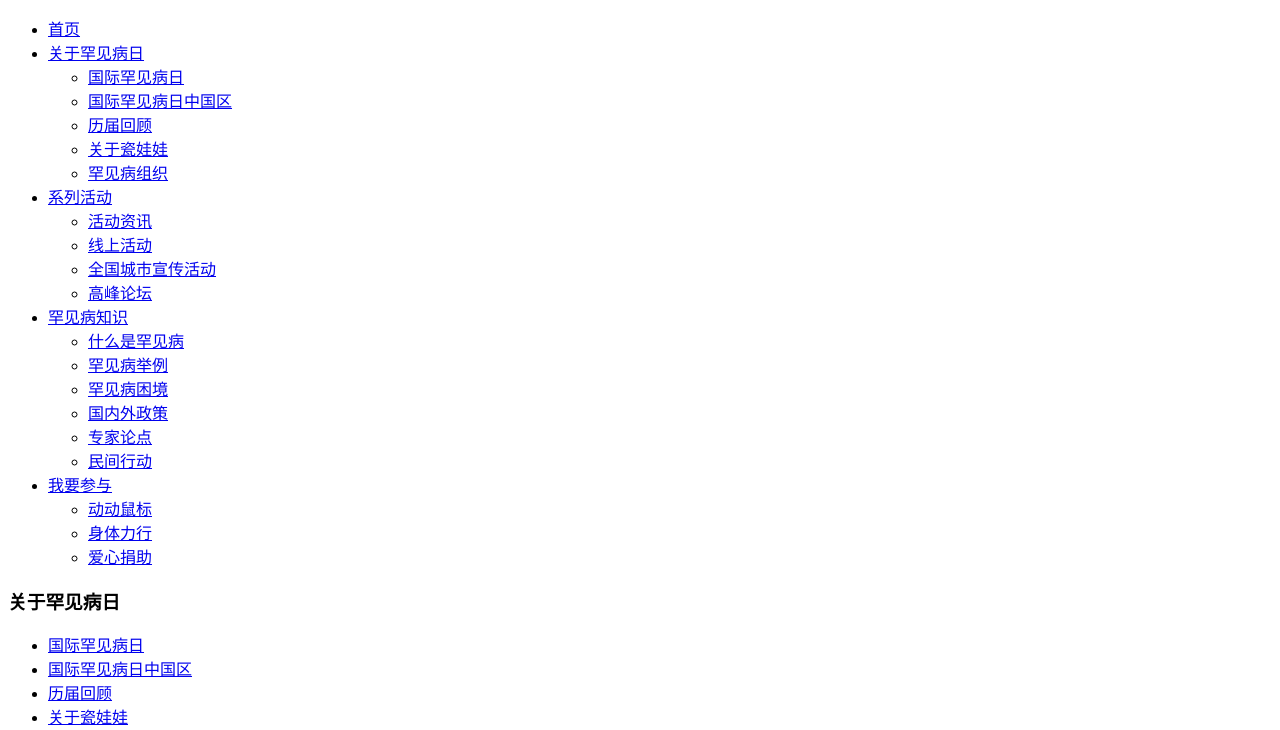
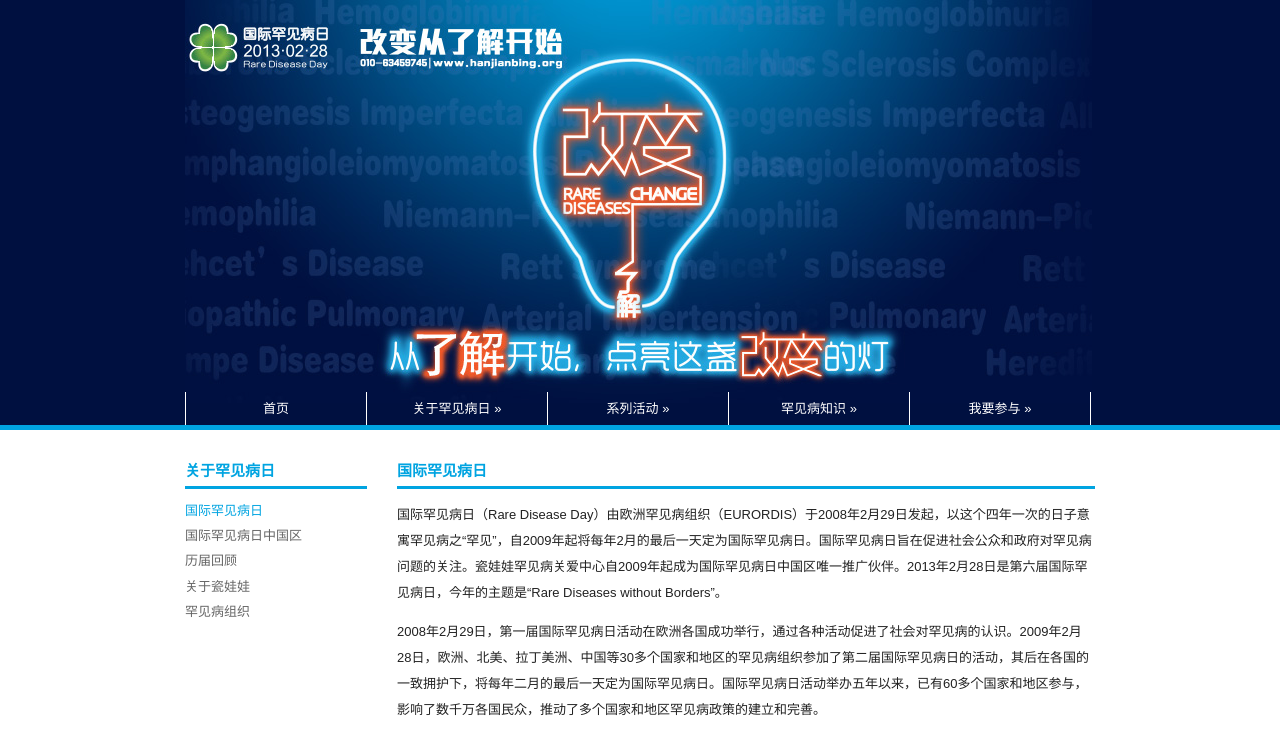
Before and after one commit to coolzilj/rare-disease-day, a plain HTML site: page about/international.html in a window 1280 px wide. Shown: the top 730 px of the page. Drawn offline with Linux system fonts and the light colour scheme; the site is published under a folder, as on GitHub Pages, so addresses that start at the root find nothing.

Commit message:
relative path

```diff
--- a/about/international.html
+++ b/about/international.html
@@ -12,52 +12,52 @@
 
     <!-- Place favicon.ico and apple-touch-icon.png in the root directory -->
 
-    <link rel="stylesheet" href="../../css/normalize.css">
-    <link rel="stylesheet" href="../../css/fancybox.css">
-    <link rel="stylesheet" href="../../css/main.css">
-    <script src="../../js/vendor/modernizr-2.6.2.min.js"></script>
+    <link rel="stylesheet" href="../css/normalize.css">
+    <link rel="stylesheet" href="../css/fancybox.css">
+    <link rel="stylesheet" href="../css/main.css">
+    <script src="../js/vendor/modernizr-2.6.2.min.js"></script>
   </head>
   <body>
     <div class="header">
       <div class="container">
         <ul class="nav sf-menu clearfix">
-          <li class="first_layout"><a class="first_layout" href="/index.html">首页</a></li>
+          <li class="first_layout"><a class="first_layout" href="../index.html">首页</a></li>
           <li class="first_layout">
-            <a class="first_layout" href="/about/international.html">关于罕见病日</a>
+            <a class="first_layout" href="../about/international.html">关于罕见病日</a>
             <ul>
-              <li><a href="/about/international.html">国际罕见病日</a></li>
-              <li><a href="/about/china.html">国际罕见病日中国区</a></li>
-              <li><a href="/about/history.html">历届回顾</a></li>
-              <li><a href="/about/ciwawa.html">关于瓷娃娃</a></li>
-              <li><a href="/about/organization.html">罕见病组织</a></li>
+              <li><a href="../about/international.html">国际罕见病日</a></li>
+              <li><a href="../about/china.html">国际罕见病日中国区</a></li>
+              <li><a href="../about/history.html">历届回顾</a></li>
+              <li><a href="../about/ciwawa.html">关于瓷娃娃</a></li>
+              <li><a href="../about/organization.html">罕见病组织</a></li>
             </ul>
           </li>
           <li class="first_layout">
-            <a class="first_layout" href="/activity/information.html">系列活动</a>
+            <a class="first_layout" href="../activity/information.html">系列活动</a>
             <ul>
-              <li><a href="/activity/information.html">活动资讯</a></li>
-              <li><a href="/activity/online.html">线上活动</a></li>
-              <li><a href="/activity/city.html">全国城市宣传活动</a></li>
-              <li><a href="/activity/forum.html">高峰论坛</a></li>
+              <li><a href="../activity/information.html">活动资讯</a></li>
+              <li><a href="../activity/online.html">线上活动</a></li>
+              <li><a href="../activity/city.html">全国城市宣传活动</a></li>
+              <li><a href="../activity/forum.html">高峰论坛</a></li>
             </ul>
           </li>
           <li class="first_layout">
-            <a class="first_layout" href="/knowledge/what.html">罕见病知识</a>
+            <a class="first_layout" href="../knowledge/what.html">罕见病知识</a>
             <ul>
-              <li><a href="/knowledge/what.html">什么是罕见病</a></li>
-              <li><a href="/knowledge/example.html">罕见病举例</a></li>
-              <li><a href="/knowledge/dilemma.html">罕见病困境</a></li>
-              <li><a href="/knowledge/policy.html">国内外政策</a></li>
-              <li><a href="/knowledge/expert.html">专家论点</a></li>
-              <li><a href="/knowledge/folk.html">民间行动</a></li>
+              <li><a href="../knowledge/what.html">什么是罕见病</a></li>
+              <li><a href="../knowledge/example.html">罕见病举例</a></li>
+              <li><a href="../knowledge/dilemma.html">罕见病困境</a></li>
+              <li><a href="../knowledge/policy.html">国内外政策</a></li>
+              <li><a href="../knowledge/expert.html">专家论点</a></li>
+              <li><a href="../knowledge/folk.html">民间行动</a></li>
             </ul>
           </li>
           <li class="last first_layout">
-            <a class="first_layout" href="/participate/mouse">我要参与</a>
+            <a class="first_layout" href="../participate/mouse">我要参与</a>
             <ul>
-              <li><a href="/participate/mouse">动动鼠标</a></li>
-              <li><a href="/participate/action">身体力行</a></li>
-              <li><a href="/participate/donate">爱心捐助</a></li>
+              <li><a href="../participate/mouse">动动鼠标</a></li>
+              <li><a href="../participate/action">身体力行</a></li>
+              <li><a href="../participate/donate">爱心捐助</a></li>
             </ul>
           </li>
         </ul>
@@ -69,11 +69,11 @@
           <div class="nav">
             <h3 class="title">关于罕见病日</h3>
             <ul>
-              <li class="current"><a href="/about/international.html">国际罕见病日</a></li>
-              <li><a href="/about/china.html">国际罕见病日中国区</a></li>
-              <li><a href="/about/history.html">历届回顾</a></li>
-              <li><a href="/about/ciwawa.html">关于瓷娃娃</a></li>
-              <li><a href="/about/organization.html">罕见病组织</a></li>
+              <li class="current"><a href="../about/international.html">国际罕见病日</a></li>
+              <li><a href="../about/china.html">国际罕见病日中国区</a></li>
+              <li><a href="../about/history.html">历届回顾</a></li>
+              <li><a href="../about/ciwawa.html">关于瓷娃娃</a></li>
+              <li><a href="../about/organization.html">罕见病组织</a></li>
             </ul>
           </div>
         </div>
@@ -101,12 +101,12 @@
         © 2011 Shenzhen Fringe Festival 常见问题 粤ICP备10225457号
       </div>
     </div>
-    <script>window.jQuery || document.write('<script src="../../js/vendor/jquery-1.7.2.js"><\/script>')</script>
-    <script src="../../js/vendor/superfish-1.4.8/hoverIntent.js"></script>
-    <script src="../../js/vendor/superfish-1.4.8/superfish.js"></script>
-    <script src="../../js/vendor/slides/slides.js"></script>
-    <script src="../../js/vendor/fancyBox/jquery.fancybox.pack.js"></script>
-    <script src="../../js/plugins.js"></script>
-    <script src="../../js/main.js"></script>
+    <script>window.jQuery || document.write('<script src="../js/vendor/jquery-1.7.2.js"><\/script>')</script>
+    <script src="../js/vendor/superfish-1.4.8/hoverIntent.js"></script>
+    <script src="../js/vendor/superfish-1.4.8/superfish.js"></script>
+    <script src="../js/vendor/slides/slides.js"></script>
+    <script src="../js/vendor/fancyBox/jquery.fancybox.pack.js"></script>
+    <script src="../js/plugins.js"></script>
+    <script src="../js/main.js"></script>
   </body>
 </html>
```
